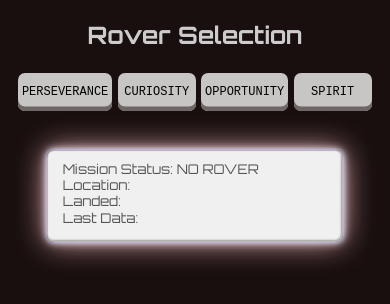
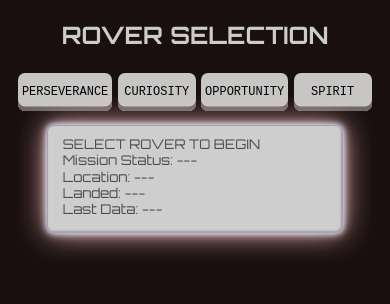
Before and after one commit to kingbgreen5/rover-link, a React (Vite) app: page / in a window 390 px wide. Shown: the top 304 px of the page. Built offline with nearby package versions, Linux system fonts and the light colour scheme.

Commit message:
css tweaking

```diff
--- a/src/components/DataCard.jsx
+++ b/src/components/DataCard.jsx
@@ -7,11 +7,6 @@
     const curiosityLocation= 'Gale Crater'
     const opportunityLocation='Endeavour Crater';
     const spiritLocation='Columbia Hills'
-    const spiritObjective='Clues of past water'
-
-
-
-
     const perseveranceLocation= 'Jezero Crater'
     // const perseveranceDistance ''
 
@@ -23,6 +18,7 @@
                 <div className='grid-container'>
 
                 {/* <h2>Mission Data</h2> */}
+                <p className='grid-item'>Name: {rm.name}</p>
                 <p className='grid-item'>Mission Status: -{rm.status}-</p>
                 {selectedRover === 'Opportunity' && <p className='grid-item'>Location: {opportunityLocation}</p>}
                 {selectedRover === 'Spirit' && <p className='grid-item'>Location: {spiritLocation}</p>}
@@ -41,10 +37,11 @@
 
                <div className='grid-container'>
                {/* <h2>Mission Data</h2> */}
-                <p className='grid-item'>Mission Status: NO ROVER</p>
-                <p className='grid-item'>Location:</p>
-                <p className='grid-item'>Landed:  </p>
-                <p className='grid-item'>Last Data:  </p>
+                <p className='grid-item'>SELECT ROVER TO BEGIN</p>
+                <p className='grid-item'>Mission Status: ---</p>
+                <p className='grid-item'>Location: ---</p>
+                <p className='grid-item'>Landed: --- </p>
+                <p className='grid-item'>Last Data: --- </p>
 
                 </div>
 
--- a/src/components/OpportunitySearchBar.jsx
+++ b/src/components/OpportunitySearchBar.jsx
@@ -105,10 +105,7 @@
 
 return(
 
-<div >
-<br />
-
-
+<div className='imagedatalink'>
 <div>
 <h2 className='centered-text'>IMAGE DATALINK</h2>
 </div>
--- a/src/components/PhotoCard.jsx
+++ b/src/components/PhotoCard.jsx
@@ -7,8 +7,8 @@
 <div className='photoCard-container' >
     {photoArray && photoArray.length > 0 ?
         <div >
-            <h2 className='data-from-rover-name'>DATA RECEIVED FROM: {photoArray[0].rover.name}</h2>
-           <p>Photos Received: {photoArray.length}</p>
+            <h2 className='data-from-rover-name'>IMAGE DATA RECEIVED FROM: {photoArray[0].rover.name}</h2>
+           <p>Images Received: {photoArray.length}</p>
             <p>Earth Date: {photoArray[0].earth_date}</p>
             <p>Sol: {photoArray[0].sol}</p>
 
--- a/src/components/RoverSelection.jsx
+++ b/src/components/RoverSelection.jsx
@@ -46,7 +46,7 @@
 
     return (
         <div>
-            <h2 className='centered-text'>Rover Selection</h2>
+            <h2 className='centered-text'>ROVER SELECTION</h2>
         <div className="rover-select-container">
 
             <button
--- a/src/index.css
+++ b/src/index.css
@@ -5,9 +5,10 @@
 
 font-family: "Orbitron", sans-serif;
 
---IBC: #5e5e5e;
---IBCInactive: #656565;
---InitiateActive: #84ff00;
+--Monitor: #cecece;
+--IBC: #8c8b8b;
+--IBCInactive: #afafaf;
+--InitiateActive: #71ee0c;
 
 }
 
@@ -100,22 +101,16 @@
 
 .rover-manifest-card{
     height: 150px;
-    color: rgba(230, 224, 224, 0.455);
+    color: rgba(255, 255, 255, 0.455);
     display: flex;
     align-items: center;
     justify-content: center;
 
-
-
-
-
-
 }
 .grid-container{
     padding: 1em;
-    border:#622d2d;
     border-radius: 7px;
-    background-color: #fffffff0;
+    background-color: var(--Monitor);
     color: rgba(25, 27, 24, 0.723);
     font-family: "Orbitron", sans-serif;
     box-shadow: 0 0 5px #d0c3ff, 0 0 10px #ffffff, 0 0 30px #f4baba,#9f9e9e -1px -1px 2px inset;
@@ -140,14 +135,11 @@
 }
 .search-bar{
   border-radius: 6px;
-    /* background: linear-gradient(0deg ,  #533c32f9, #796a5ec9, #f5f3f2ec, #f7f5f5f1 ); */
-
-    /* border: none; */
     width: 800px;
     height: 1.5em;
     text-align: center;
     color: rgb(0, 0, 0);
-    font-family: monospace;
+    font-family: Orbitron;
     font-size: x-large;
     box-shadow:  0 0 15px #fecaca65;
           background-color: rgb(184, 181, 181);
@@ -163,35 +155,38 @@
     margin-left: 5%;
     margin-right: 5%;
     /* background-color: #5c2a1c; */
-    background-color: #fffffff0;
+    background-color: var(--Monitor);
     color: rgba(25, 27, 24, 0.723);
     font-family: "Orbitron", sans-serif;
     box-shadow: 0 0 5px #d0c3ff, 0 0 10px #ffffff, 0 0 30px #f4baba,#9f9e9e -1px -1px 2px inset;
     border-radius: 7px;
        padding: .5em;
+       border: #7b7b7b7d;
+    border-style: solid;
+    border-width: .1em;
 }
 
 /*                                                          Satellite Search BUTTON */
-/* ultimately this should be setup so that if there is data, the button is lit up */
+/* ultimately this should be setup so that if there is data, the button is lit up --------------------------------------------------Button*/
 .material-symbols-outlined{
     margin: 0% auto;
-    color: var(--InitiateActive);
     padding: 7em;
     padding-left: 2em;
     padding-right: 2em;
     margin: 1%;
-
-    box-shadow:  0 0 17px #b3adad,#424242 0 -5px 0 inset;
+    box-shadow:  0 0 2px #94ff42,#5a5959 0 -4px 0 inset;
     border-style: solid;
     border-width: thin;
     border-radius: 7px;
-    border-color: #cac5c5;
+    border-color: #929292;
+    color: var(--InitiateActive);
     background-color: var(--IBC);
+
 }
 
 
 .material-symbols-outlined:active {
-  box-shadow: #18181d 0 3px 7px inset;
+  box-shadow: none;
   transform: translateY(1px);
 
 }
@@ -201,11 +196,12 @@
     padding-left: 1em;
     padding-right: 1em;
     color: var(--IBCInactive);
-    box-shadow: none;
+    box-shadow:  0 0 2px #ffffff00,#5a5959 0 -.2px 0 inset;
     border-style: solid;
     border-width: thin;
     border-radius: 7px;
-    border-color: #000000;
+    border-color: var(--IBCInactive);
+    background-color: var(--Monitor);
 
 }
 
@@ -222,7 +218,7 @@
 
 
 .photoCard-container{
-    background-color: rgb(0, 0, 0);
+    background-color: rgba(0, 0, 0, 0);
     margin-left: 5%;
     margin-right: 5%;
     max-width: 90%;
@@ -352,15 +348,19 @@
     width: 265px;
     padding: 1.1em;
     padding-top: .7em;
-    background-color: #fffffff0;
+    margin-top: -4%;
 }
 
 .grid-item {
     flex: 1;
     margin: .1%;
 }
+
+.imagedatalink{
+    margin-top: -10%;
+}
 .search-container{
-    margin-top: 0%;
+    margin-top: -5%;
 }
 
 
@@ -368,7 +368,7 @@
         width: 80%;
         font-size: large;
         padding: 2%;
-        background-color:#c4c1c1;
+        background-color:#afa3a3;
 
     }
 
@@ -380,10 +380,9 @@
         padding-left: 3em;
         padding-right: 3em;
         font-size: smaller;
-        transform: translateY(-1px);
-        transition: transform 0.4s ease,color .4s ease,box-shadow .4s ease;
+        transform: translateY(-2px);
+        transition: transform 0.4s ease,color .4s ease,box-shadow .2s ease,background-color .4s ease, padding-top .4s ease;
         font-weight: 500;
-        background-color: var(--IBC)
     }
     #search-button-notvalid{
         padding-top: .7em;
@@ -391,11 +390,11 @@
         padding-left: 3em;
         padding-right: 3em;
     transform: translateY(1px);
-    transition: transform 0.4s ease,color .4s ease,box-shadow .4s ease;
+        transition: transform 0.4s ease,color .4s ease,box-shadow .4s ease,background-color .4s ease;
     border-style: solid;
     border-width: thin;
     border-radius: 7px;
-    border-color: #cac5c5;
+
 
 }
 
```
